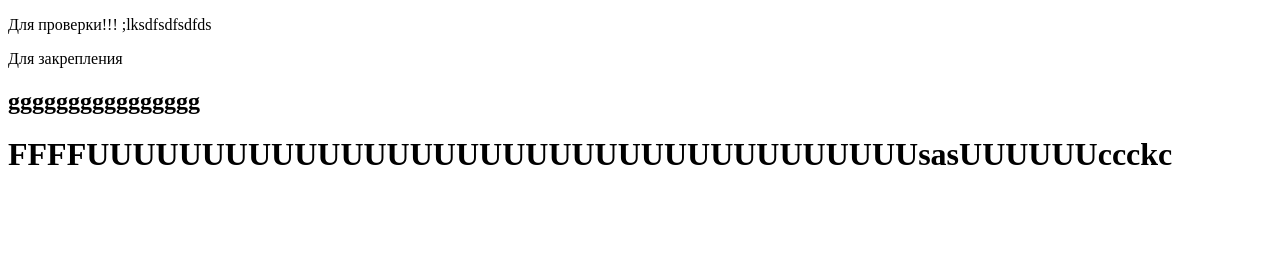
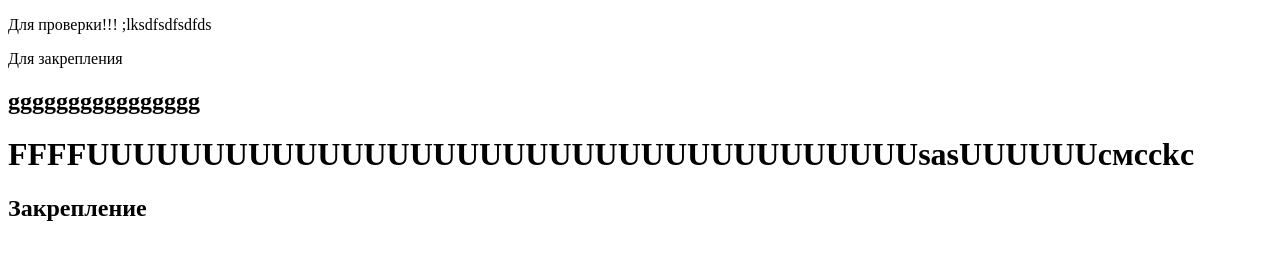
Before and after one commit to Nik92152/Number-3, a plain HTML site: page index.html in a window 1280 px wide. Drawn offline with Linux system fonts and the light colour scheme.

Commit message:
Добавил слово "Закрепление"

```diff
--- a/index.html
+++ b/index.html
@@ -10,7 +10,7 @@
     <p> Для проверки!!! ;lksdfsdfsdfds</p>
     <p> Для закрепления</p>
     <h2>gggggggggggggggg</h2>
-    <h1>FFFFUUUUUUUUUUUUUUUUUUUUUUUUUUUUUUUUUUUUsasUUUUUUccckc</h1>
-
+    <h1>FFFFUUUUUUUUUUUUUUUUUUUUUUUUUUUUUUUUUUUUsasUUUUUUcмcckc</h1>
+    <h2>Закрепление</h2>
 </body>
 </html>
```
